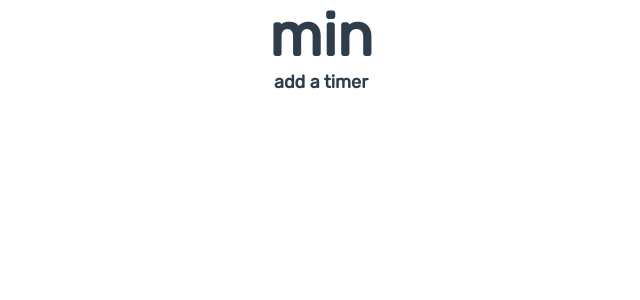
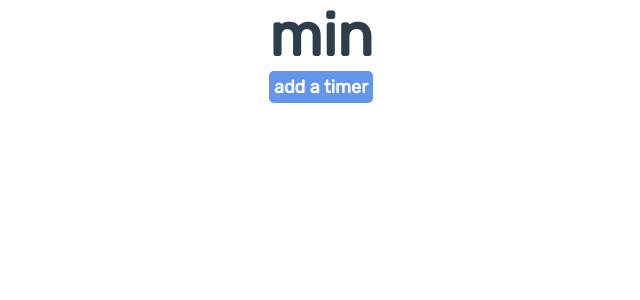
Before and after one commit to SarnaKhmel/min-client, a React (Create React App) app: page / in a window 1280 px wide. Shown: the top 300 px of the page, without its empty margins (319-959 px from the left). Built offline with nearby package versions, Linux system fonts and the light colour scheme; a web font is replaced by a local one.

Commit message:
added styling to add timer button

```diff
--- a/src/App.css
+++ b/src/App.css
@@ -32,7 +32,8 @@ h1 {
   min-width: 1000px;
 }
 
-.test-button {
+
+.add-timer-button {
   border-radius: 5px;
   background-color: cornflowerblue;
   padding: 5px;
--- a/src/App.js
+++ b/src/App.js
@@ -24,7 +24,7 @@ class App extends Component {
   }
 
   renderTimersFromReduxStore = () => {
-    return this.props.timers.map(timer => <Timer key={uuid()} />);
+    return this.props.timers.map(timer => <Timer  data={timer} key={uuid()} />);
   }
 
   render() {
@@ -32,7 +32,7 @@ class App extends Component {
     return (
       <div className="App">
         <div><h1>min</h1></div>
-        <div onClick={this.handleAddTimer}>add a timer</div>
+        <div className="add-timer-button" onClick={this.handleAddTimer}>add a timer</div>
         <div className="timers-container">
           {this.renderTimersFromReduxStore()}
         </div>
```
